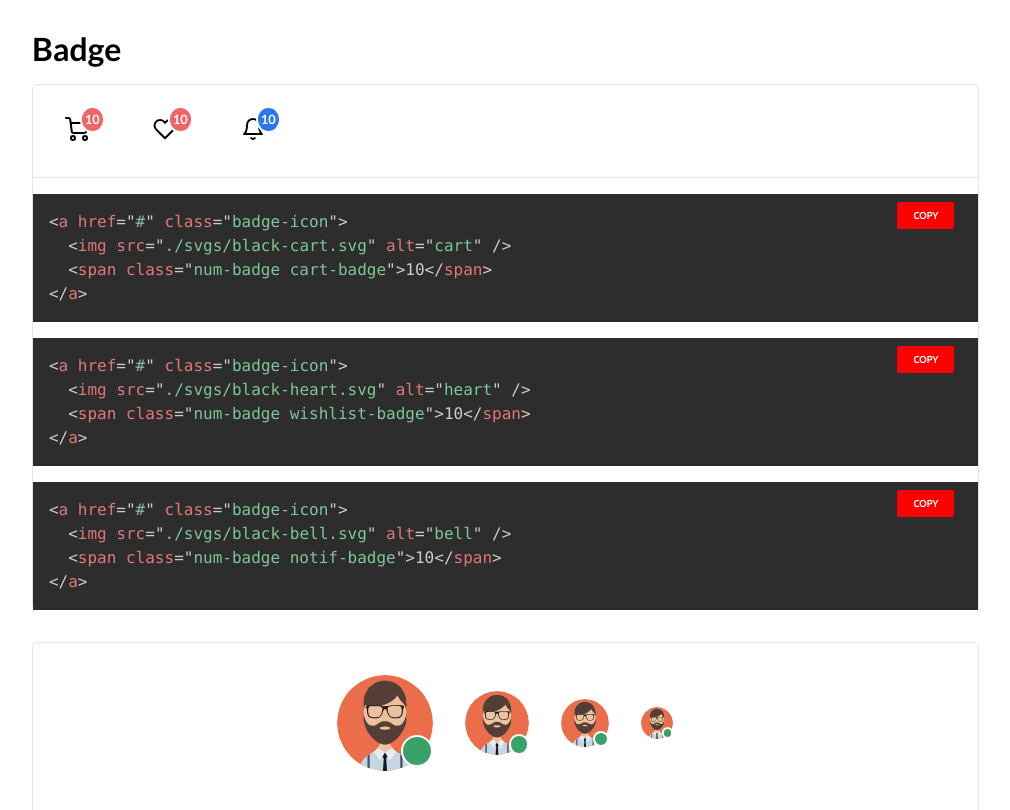
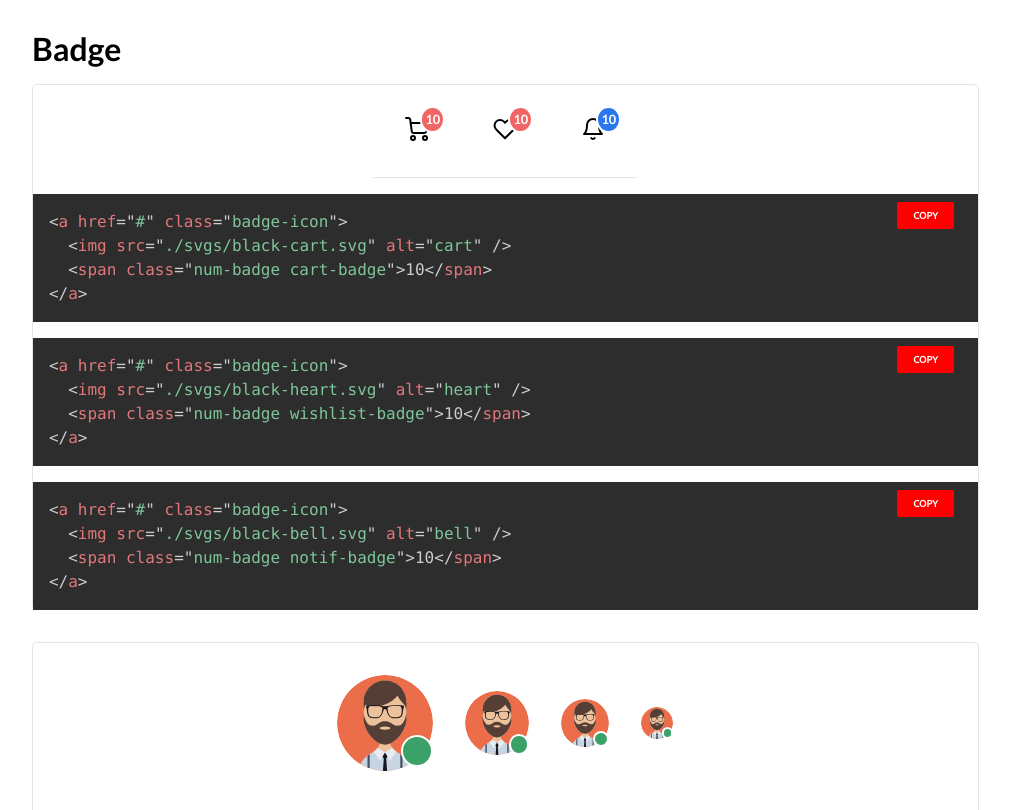
Before and after one commit to jugalkpatel/Component_Library, a plain HTML site: page index.html in a window 1280 px wide. Shown: the part 1805-2615 px from the top of the page, without its empty margins (247-1257 px from the left). Drawn offline with Linux system fonts and the light colour scheme; files whose address does not match are found by name.

Commit message:
style: center badges

```diff
--- a/index.html
+++ b/index.html
@@ -231,6 +231,7 @@
 
           <!-- start of the badge icon container -->
           <div class="badge-icon-container">
+            <div class="flex--container">
               <div class="badge-div">
                 <a href="#" class="badge-icon">
                   <img src="./svgs/black-cart.svg" alt="cart" />
@@ -244,6 +245,7 @@
                   <img src="./svgs/black-bell.svg" alt="bell" />
                   <span class="num-badge notif-badge">10</span>
                 </a>
+              </div>
             </div>
             <pre>
               <code class="language-markup">
```
Lines whose indentation alone changed are shown as unchanged.
